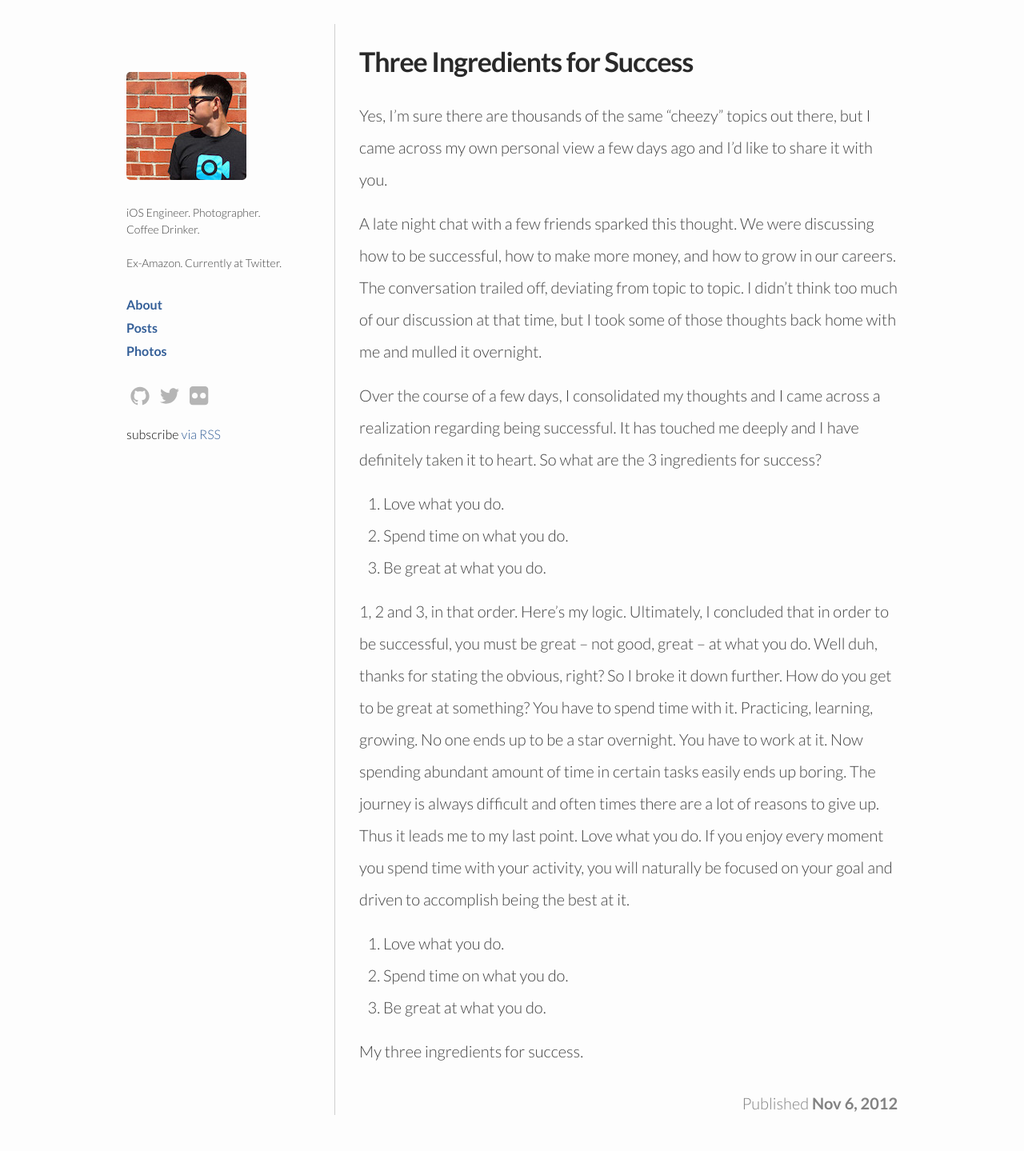
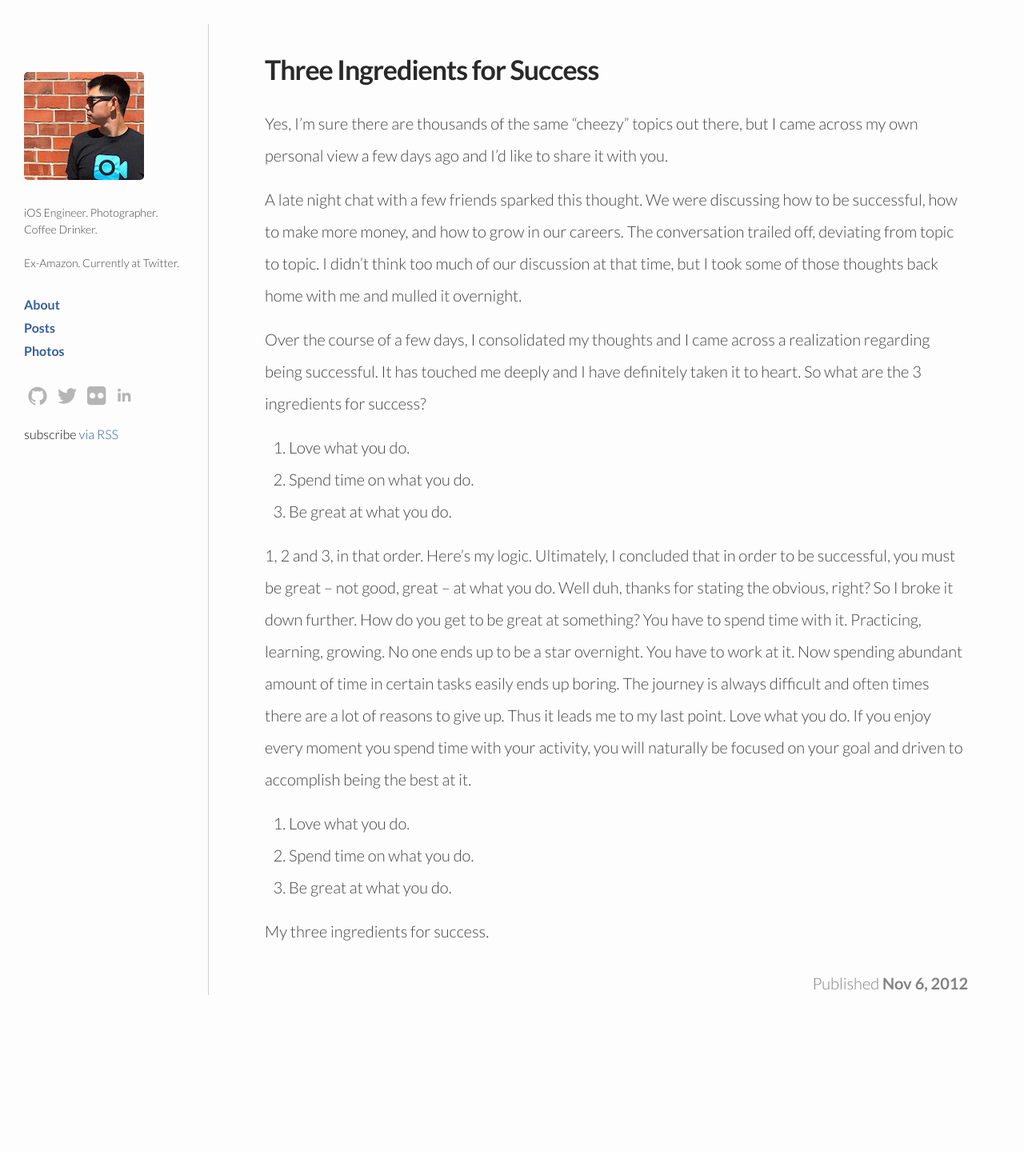
Before and after one commit to wyattlam1/wyattlam1.github.io, a Jekyll site: the page built from _posts/2012-11-06-three-ingredients-for-success.markdown, in a window 1280 px wide. Shown: the whole page at 80% size. Built offline with Jekyll 4.4.1, drawn with Linux system fonts in a browser that asks for light colours; after the commit the page ends 1289 px from its top, so only the background shows below that.

Commit message:
more misc updates + about page

```diff
--- a/_config.yml
+++ b/_config.yml
@@ -6,10 +6,11 @@
   # line in _config.yml. It will appear in your document head meta (for
   # Google search results) and in your feed.xml site description.
 baseurl: "" # the subpath of your site, e.g. /blog/
-# url: "http://www.wyattlam.com" # the base hostname & protocol for your site
+url: "http://www.wyattlam.com" # the base hostname & protocol for your site
 twitter_username: Wyatt_Lam
 github_username:  wyattlam1
 flickr_username: wyattlam
+linkedin_username: wyattlam
 
 # Site urls
 about_url: "about"
--- a/_includes/left_container.html
+++ b/_includes/left_container.html
@@ -1,6 +1,6 @@
 <div class="container left-container">
 	<a href="{{ site.url }}">
-		<img class="profile-img" src="{{ site.baseurl }}/resources/profile.jpg" />
+		<img class="profile-img" src="{{ site.url }}/resources/profile.jpg" />
 	</a>
 
 	<span class="profile-bio">
@@ -13,11 +13,12 @@
 		<ul>
 			<li><a href="{{ site.about_url }}">About</a></li>
 			<li><a href="{{ site.posts_url }}">Posts</a></li>
-			<li><a href="{{ site.photos_url }}">Photos</a></li>
+			<li><a href="http://flickr.com/wyattlam">Photos</a></li>
 		</ul>
 	</div>
 
 	<div class="network-container">
+
 		 <a href="https://github.com/{{ site.github_username }}" target="_blank">
           <span class="network icon--github">
             <svg viewBox="0 0 16 16">
@@ -25,6 +26,7 @@
             </svg>
           </span>
         </a>
+
 		<a href="https://twitter.com/{{ site.twitter_username }}" target="_blank">
           <span class="network icon--twitter">
             <svg viewBox="0 0 16 16">
@@ -33,6 +35,7 @@
             </svg>
           </span>
         </a>
+
         <a href="https://flickr.com/{{ site.flickr_username }}" target="_blank">
           <span class="network icon--flickr">
       		<svg viewBox="0 0 33 33">
@@ -40,6 +43,15 @@
       		</svg>
           </span>
         </a>
+
+        <a href="https://linkedin.com/in/{{ site.linkedin_username }}" target="_blank">
+          <span class="network icon--linkedin">
+        	<svg viewBox="100 60 412 412">
+        		<path d="M186.4 142.4c0 19-15.3 34.5-34.2 34.5 -18.9 0-34.2-15.4-34.2-34.5 0-19 15.3-34.5 34.2-34.5C171.1 107.9 186.4 123.4 186.4 142.4zM181.4 201.3h-57.8V388.1h57.8V201.3zM273.8 201.3h-55.4V388.1h55.4c0 0 0-69.3 0-98 0-26.3 12.1-41.9 35.2-41.9 21.3 0 31.5 15 31.5 41.9 0 26.9 0 98 0 98h57.5c0 0 0-68.2 0-118.3 0-50-28.3-74.2-68-74.2 -39.6 0-56.3 30.9-56.3 30.9v-25.2H273.8z"/>
+        	</svg>
+          </span>
+        </a>
+
 <!--         <a href="https://flickr.com/{{ site.flickr_username }}" target="_blank">
           <span class="network icon--flickr">
         	<svg viewBox="100 60 300 400">
--- a/_layouts/default.html
+++ b/_layouts/default.html
@@ -5,10 +5,8 @@
 
   <body>
 
-    <div class="wrapper">
-      {% include left_container.html %}
-      {% include right_container.html %}
-    </div>
+	  {% include left_container.html %}
+	  {% include right_container.html %}
 
   </body>
 
--- a/_sass/_layout.scss
+++ b/_sass/_layout.scss
@@ -12,6 +12,7 @@
 
 .left-container {
     float: left;
+    padding-left: $spacing-unit;
     width: $left-container-width;
     padding-right: $spacing-unit;
     padding-top: $spacing-unit * 2;
@@ -66,12 +67,24 @@
     }
 }
 
+/*.network .icon--linkedin {
+    > svg {
+        background-color: $grey-color-light;
+        border-radius: 5px;
+
+        path {
+            fill: #FFFFFF;
+        }
+    }
+}*/
+
 /**
  * Right Container
  */
 
 .right-container {
     padding-left: $spacing-unit;
+    padding-right: $spacing-unit;
     padding-top: $spacing-unit;
     margin-left: $left-container-width + $spacing-unit * 2;
     border-left: 1px solid;
@@ -104,6 +117,10 @@
 /**
  * Posts
  */
+.post {
+    padding: 10px 40px 0px 40px;
+}
+
 .post-header {
     margin-bottom: $spacing-unit;
 }
@@ -133,7 +150,6 @@
     font-weight: 300;
 
     margin-bottom: $spacing-unit;
-
 
     h2 {
         font-size: 32px;
@@ -175,12 +191,29 @@
 }
 
 
+/**
+ * About
+ */
 
+$about-logo-width: 100px;
 
+.about {
+    padding-left: $spacing-unit * 2;
+    padding-right: $spacing-unit * 2;
+}
 
+.about .container {
+    margin-bottom: $spacing-unit * 3;
+}
 
+.about .logo {
+    float: left;
+    width: $about-logo-width;
+}
 
-
+.about .description-container {
+    margin-left: $about-logo-width + $spacing-unit * 2;
+}
 
 
 
```
Also changed, not shown: about/index.html (added, +37 -0 lines), resources/logo-amazon.jpg (added), resources/logo-apple.png (added), resources/logo-twitter.png (added).
